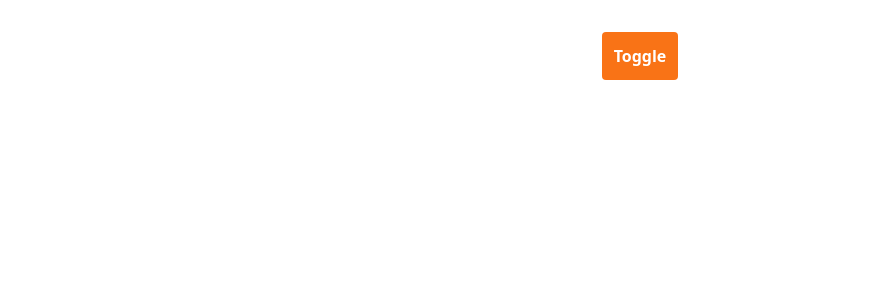
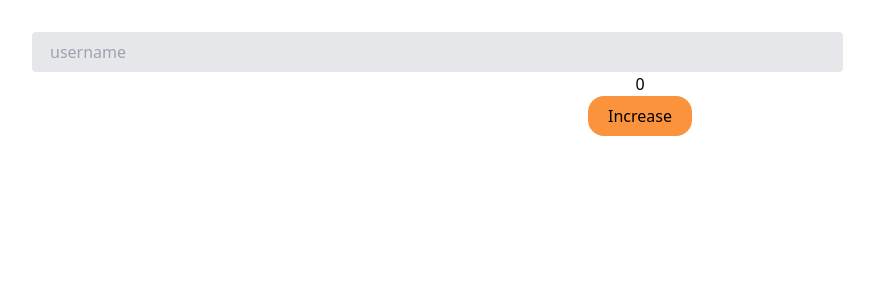
Before and after one commit to dragon3636/book-web, a React (Vite) app: page / in a window 1280 px wide. Shown: the top 300 px of the page, without its empty margins (0-874 px from the left). Built offline with nearby package versions, Linux system fonts and the light colour scheme.

Commit message:
using memo

```diff
--- a/src/App.jsx
+++ b/src/App.jsx
@@ -2,7 +2,7 @@ import { useState } from "react";
 import "./App.css";
 // import List from './components/f8/List';
 // import Content from './components/f8/Content';
-import CounDown from "./components/f8/CounDown";
+import Login from "./components/f8/Login";
 // import CounDownTimeout from './components/f8/CounDownTimeout';
 // import PreviewAvatar from './components/f8/PreviewAvatar';
 // import Layer from "./components/f8/Layer";
@@ -14,17 +14,22 @@ import CounDown from "./components/f8/CounDown";
 // const countryData = ['Vietname', 'Thailand', 'China', 'Japan'];
 
 function App() {
-  const [toggle, setToggle] = useState(false);
+  const [count, setCount] = useState(0);
+  const increase = () => {
+    setCount((prev) => prev + 1);
+  };
+  console.log("re-render app");
   return (
     <div className="w-full h-96">
+      <Login></Login>
+      <h1>{count}</h1>
       <button
         type="button"
-        className="bg-orange-500 rounded font-bold text-white p-3"
-        onClick={() => setToggle(!toggle)}
+        onClick={increase}
+        className="bg-orange-400 px-5 py-2 rounded-2xl"
       >
-        Toggle
+        Increase
       </button>
-      {toggle && <CounDown></CounDown>}
     </div>
   );
 }
--- /dev/null
+++ b/src/components/f8/Login.jsx
@@ -0,0 +1,17 @@
+import { memo } from "react";
+
+const Login = () => {
+  console.log("Re-render login");
+  return (
+    <div className="md:w-2/3">
+      <input
+        className="bg-gray-200 appearance-none border-2 border-gray-200 rounded w-full py-2 px-4 text-gray-700 leading-tight focus:outline-none focus:bg-white focus:border-purple-500"
+        id="inline-full-name"
+        type="text"
+        placeholder="username"
+      />
+    </div>
+  );
+};
+
+export default memo(Login);
```
